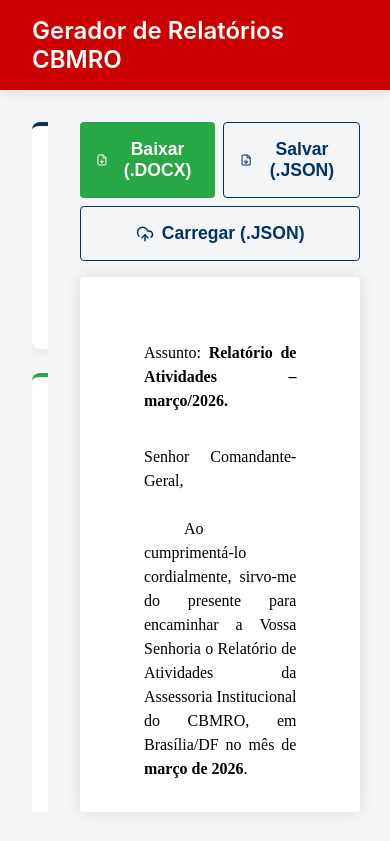
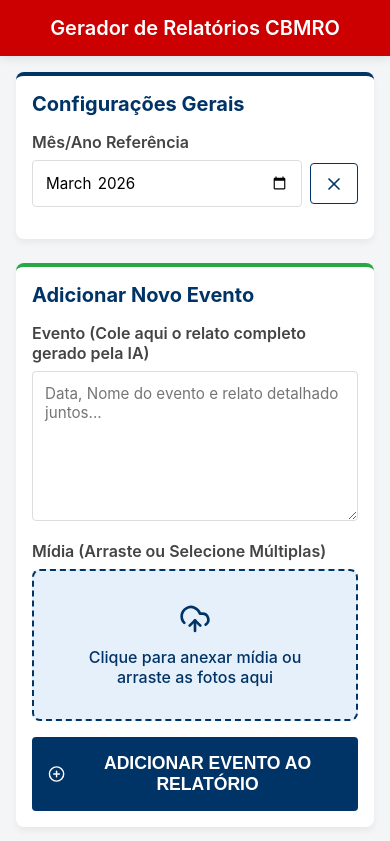
Before and after one commit to tiagojoca/Relatorio-ATI, a React (Vite) app: page / in a window 390 px wide. Shown: the top 841 px of the page. Built offline with nearby package versions, Linux system fonts and the light colour scheme.

Commit message:
style: add mobile responsive layout adjustments

```diff
--- a/src/index.css
+++ b/src/index.css
@@ -192,3 +192,53 @@ body {
   display: flex;
   gap: 0.5rem;
 }
+
+/* Responsividade Mobile */
+@media (max-width: 768px) {
+  .app-container {
+    height: auto;
+    min-height: 100vh;
+  }
+
+  .header {
+    padding: 1rem;
+    flex-direction: column;
+    text-align: center;
+    gap: 0.5rem;
+  }
+
+  .header h1 {
+    font-size: 1.25rem;
+  }
+
+  .main-content {
+    flex-direction: column;
+    padding: 1rem;
+    gap: 1rem;
+    overflow: visible;
+  }
+
+  .editor-panel, .preview-panel {
+    overflow-y: visible;
+    padding-right: 0;
+  }
+
+  .document-preview {
+    padding: 1.5rem 1rem;
+    font-size: 11pt;
+  }
+
+  .preview-toolbar {
+    flex-direction: column;
+    gap: 0.5rem;
+  }
+
+  .preview-toolbar .button {
+    width: 100%;
+    margin: 0;
+  }
+
+  .card {
+    padding: 1rem;
+  }
+}
```
